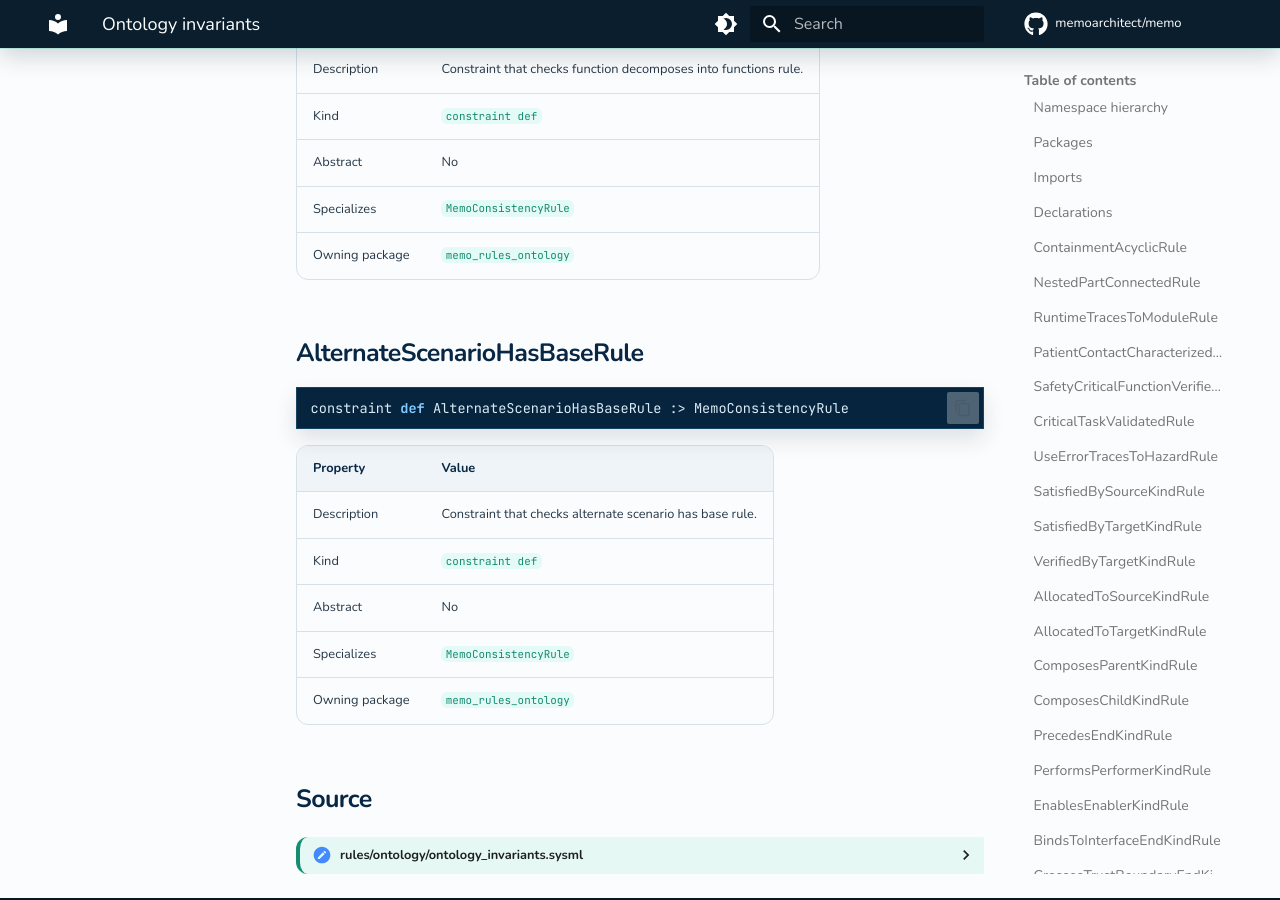
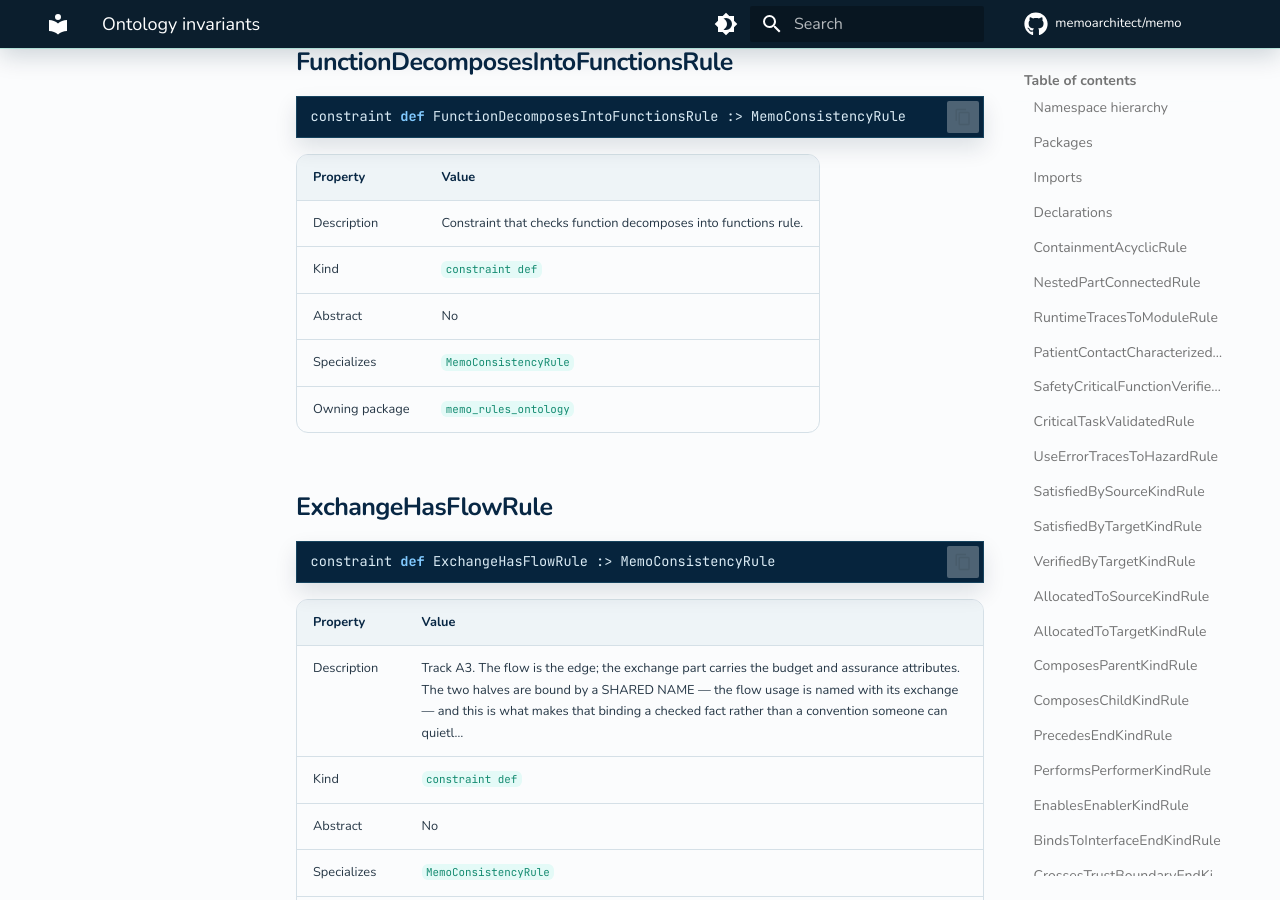
Before and after one commit to memoarchitect/memo, an MkDocs documentation site: the page built from docs/sysml-api/rules/ontology/ontology_invariants.md, in a window 1280 px wide and 900 px high, scrolled down 13292 px. Built offline with MkDocs 1.6.1 and Material for MkDocs 9.7.7, drawn with Linux system fonts in a browser that asks for light colours; comment, search, counter and statistics services are not loaded; some of the changed text lies outside the part shown.

Commit message:
A3: the flow is the edge, bound to the part that carries the budget
Track A3, unblocked by the grammar's restored FlowDeclaration name.

Each of the 46 ComponentExchange usages gains a named flow whose ends are
the PORTS — the port-level topology the *PortPath strings used to
approximate — and the part above it keeps the budget, timing, and
assurance attributes. That is the "flow is the flow, the part carries the
budget" split, not a rewrite: no exchange was deleted and no element moved.

The binding between the two halves is the SHARED NAME. A flow usage now
has a name, so its relationship id is stable, and `relationships["ceOpCmdToTlm"]`
and `elements["ceOpCmdToTlm"]` are two halves of one statement. CR-ONT-076
holds them together; without it the pairing would be a convention anyone
could quietly break.

The rule needs a new evaluator operator, `linksOf(rel)`. `sourcesOf` and
`targetsOf` yield the ELEMENTS at a relation's ends and can never answer a
question about a link's IDENTITY. It is generic in the same way they are —
it knows no MEMO name, and which relation comes from the ontology.

`ExchangesWith` is deliberately untouched: it carries the component-level
dependency, the flows carry the port-level one, and AADL distinguishes
those two granularities. So the measured cost is +46 `flow` relationships
with ZERO removals, and the DSM is unchanged in all four example projects.

CR-ONT-076 does not evaluate under GPCA's own methodology scope — only
three rule ids do — so `exchange-flow-binding.test.ts` is what proves it
fires, rejecting both an exchange with no flow and one whose flow is named
something else. Same pre-existing scope behaviour as CR-ONT-074/075.

Co-Authored-By: Claude Opus 5 <noreply@anthropic.com>

````diff
--- a/docs/sysml-api/rules/ontology/ontology_invariants.md
+++ b/docs/sysml-api/rules/ontology/ontology_invariants.md
@@ -54,6 +54,7 @@
 | [`ComponentExchangeTargetEndpointKindRule`](#componentexchangetargetendpointkindrule) | `constraint def` | Constraint that checks component exchange target endpoint kind rule. | `MemoConsistencyRule` |
 | [`ComponentFunctionAllocatedRule`](#componentfunctionallocatedrule) | `constraint def` | What makes ComponentFunction a definition of its own rather than an enum member on SystemFunction. An enum value cannot change a multiplicity, and "answerable to exactly one component" is the whole content of the concept. | `MemoConsistencyRule` |
 | [`FunctionDecomposesIntoFunctionsRule`](#functiondecomposesintofunctionsrule) | `constraint def` | Constraint that checks function decomposes into functions rule. | `MemoConsistencyRule` |
+| [`ExchangeHasFlowRule`](#exchangehasflowrule) | `constraint def` | Track A3. The flow is the edge; the exchange part carries the budget and assurance attributes. The two halves are bound by a SHARED NAME — the flow usage is named with its exchange — and this is what makes that binding a checked fact rather than a convention someone can quietl… | `MemoConsistencyRule` |
 | [`AlternateScenarioHasBaseRule`](#alternatescenariohasbaserule) | `constraint def` | Constraint that checks alternate scenario has base rule. | `MemoConsistencyRule` |
 
 ## ContainmentAcyclicRule
@@ -401,6 +402,21 @@ constraint def FunctionDecomposesIntoFunctionsRule :> MemoConsistencyRule
 | Owning package | `memo_rules_ontology` |
 
 
+## ExchangeHasFlowRule
+
+```sysml
+constraint def ExchangeHasFlowRule :> MemoConsistencyRule
+```
+
+| Property | Value |
+| --- | --- |
+| Description | Track A3. The flow is the edge; the exchange part carries the budget and assurance attributes. The two halves are bound by a SHARED NAME — the flow usage is named with its exchange — and this is what makes that binding a checked fact rather than a convention someone can quietl… |
+| Kind | `constraint def` |
+| Abstract | No |
+| Specializes | `MemoConsistencyRule` |
+| Owning package | `memo_rules_ontology` |
+
+
 ## AlternateScenarioHasBaseRule
 
 ```sysml
@@ -707,6 +723,25 @@ constraint def AlternateScenarioHasBaseRule :> MemoConsistencyRule
             constraint { true }
         }
 
+        // Track A3. The flow is the edge; the exchange part carries the budget and
+        // assurance attributes. The two halves are bound by a SHARED NAME — the flow
+        // usage is named with its exchange — and this is what makes that binding a
+        // checked fact rather than a convention someone can quietly break.
+        //
+        // It needs `linksOf`, because the question is about a link's IDENTITY, not
+        // about what sits at its ends: `sourcesOf`/`targetsOf` yield the elements at
+        // the ends and can never answer it. Naming the flow is what the grammar's
+        // restored FlowDeclaration name makes possible at all.
+        constraint def ExchangeHasFlowRule :> MemoConsistencyRule {
+            attribute id = "CR-ONT-076";
+            attribute tailoring = RuleTailoringKind::invariant;
+            attribute appliesTo = "ComponentExchange";
+            attribute severity = RuleSeverityKind::error;
+            attribute rationaleText = "An exchange states that something crosses a boundary, which is an EDGE, and the edge is a native flow. The part def exists for the budget and assurance attributes a reader has to find from the edge, so the two are named alike and this rule holds them together. An exchange with no flow is a budget attached to nothing.";
+            attribute predicateExpression = "linksOf(flow)->exists(id == subject.id)";
+            constraint { true }
+        }
+
         constraint def AlternateScenarioHasBaseRule :> MemoConsistencyRule {
             attribute id = "CR-ONT-043";
             attribute tailoring = RuleTailoringKind::invariant;
````
Also changed, not shown: docs/sysml-api/constraints.md (+1 -0 lines), docs/sysml-api/hierarchy.md (+1 -1 lines), 2 other files.
